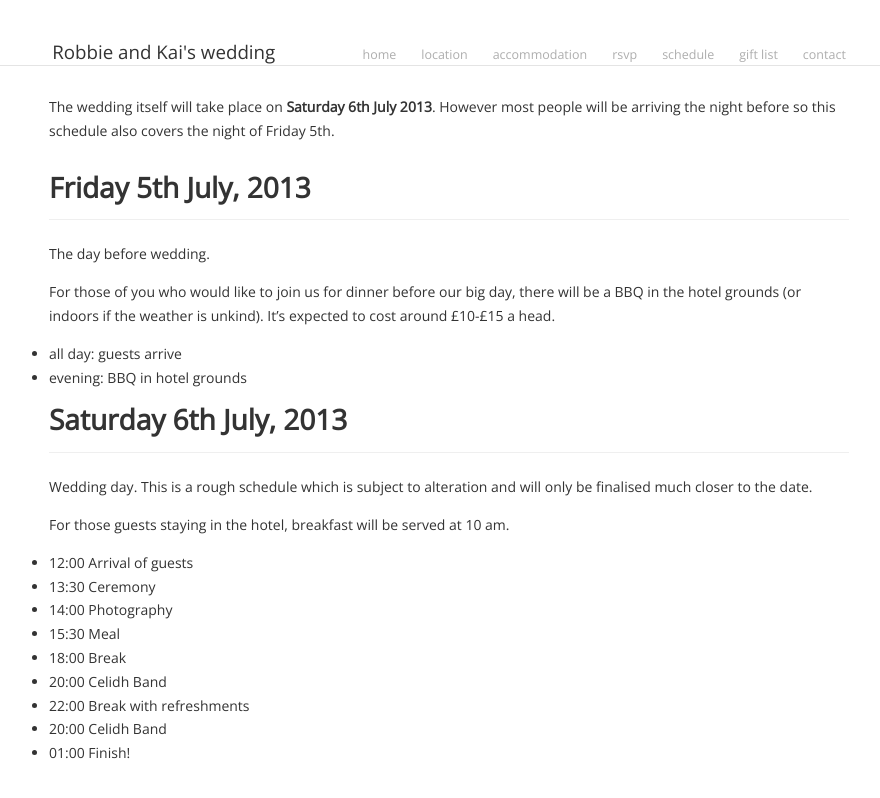
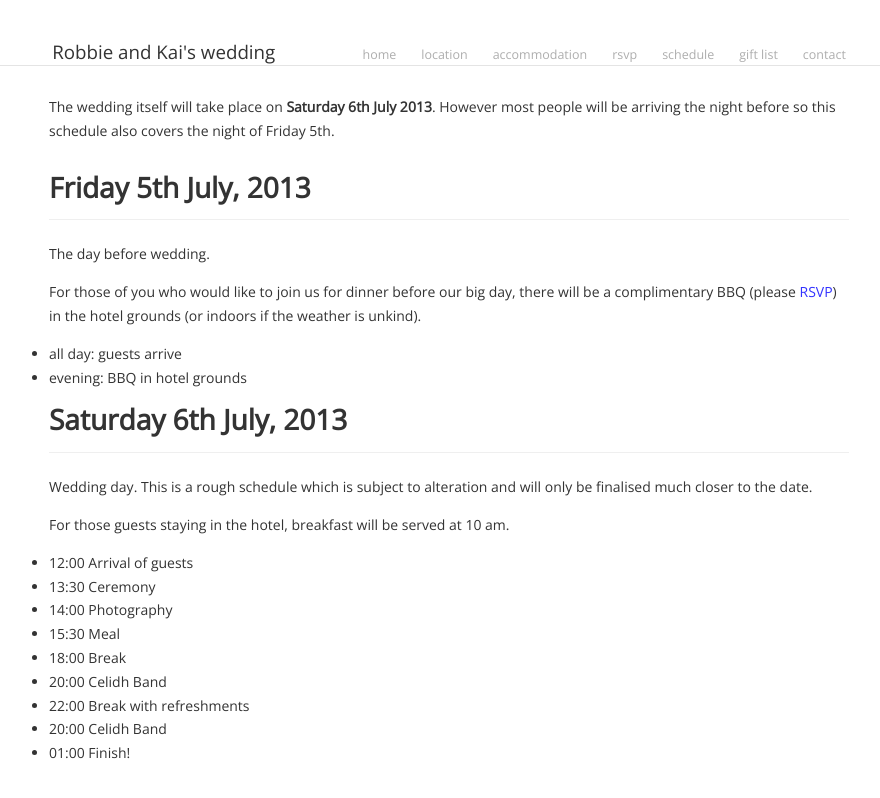
Before and after one commit to rjshade/robbieandkai.com, a Jekyll site: the page built from schedule/index.md, in a window 1280 px wide. Shown: the top 798 px of the page, without its empty margins (191-1071 px from the left). Built offline with Jekyll 4.4.1, drawn with Linux system fonts in a browser that asks for light colours; Markdown is read by kramdown in place of the engine named in the settings.

Commit message:
Update schedule/index.md

```diff
--- a/schedule/index.md
+++ b/schedule/index.md
@@ -13,8 +13,7 @@
 
 The day before wedding.
 
-For those of you who would like to join us for dinner before our big day, there will be a BBQ in the hotel grounds (or indoors if the weather is unkind).
-It's expected to cost around £10-£15 a head.
+For those of you who would like to join us for dinner before our big day, there will be a complimentary BBQ (please [RSVP](/rsvp)) in the hotel grounds (or indoors if the weather is unkind).
 
 * all day: guests arrive
 * evening: BBQ in hotel grounds
```
